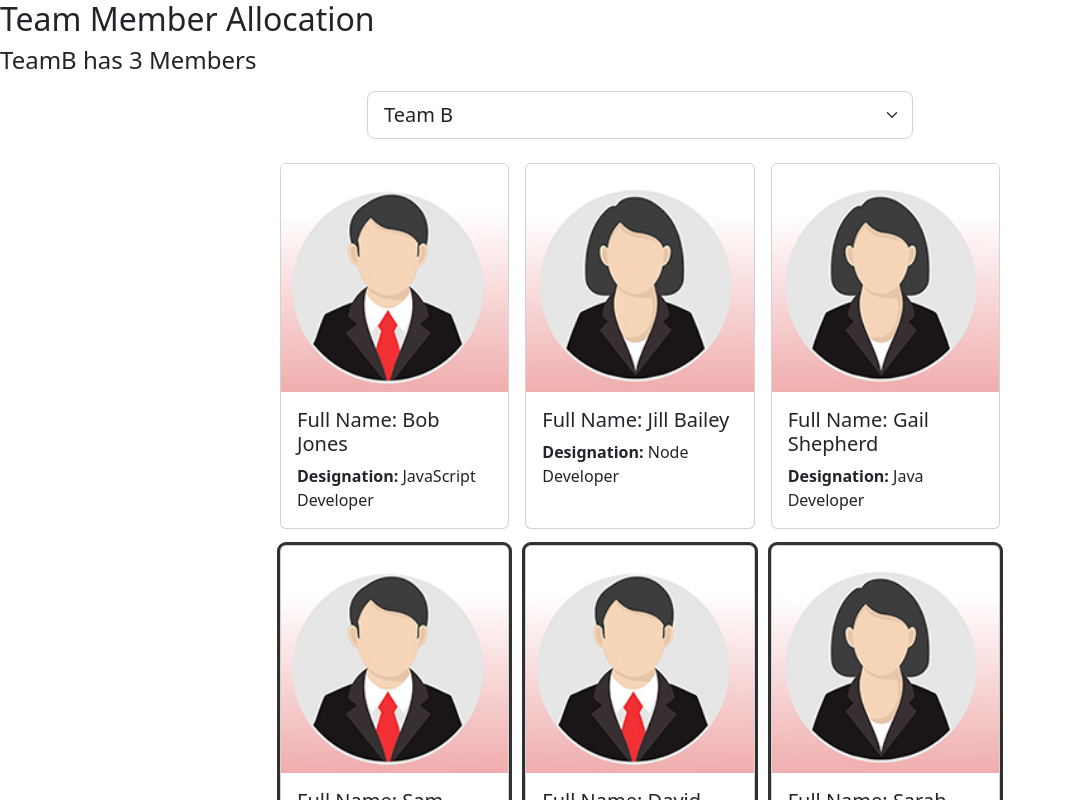
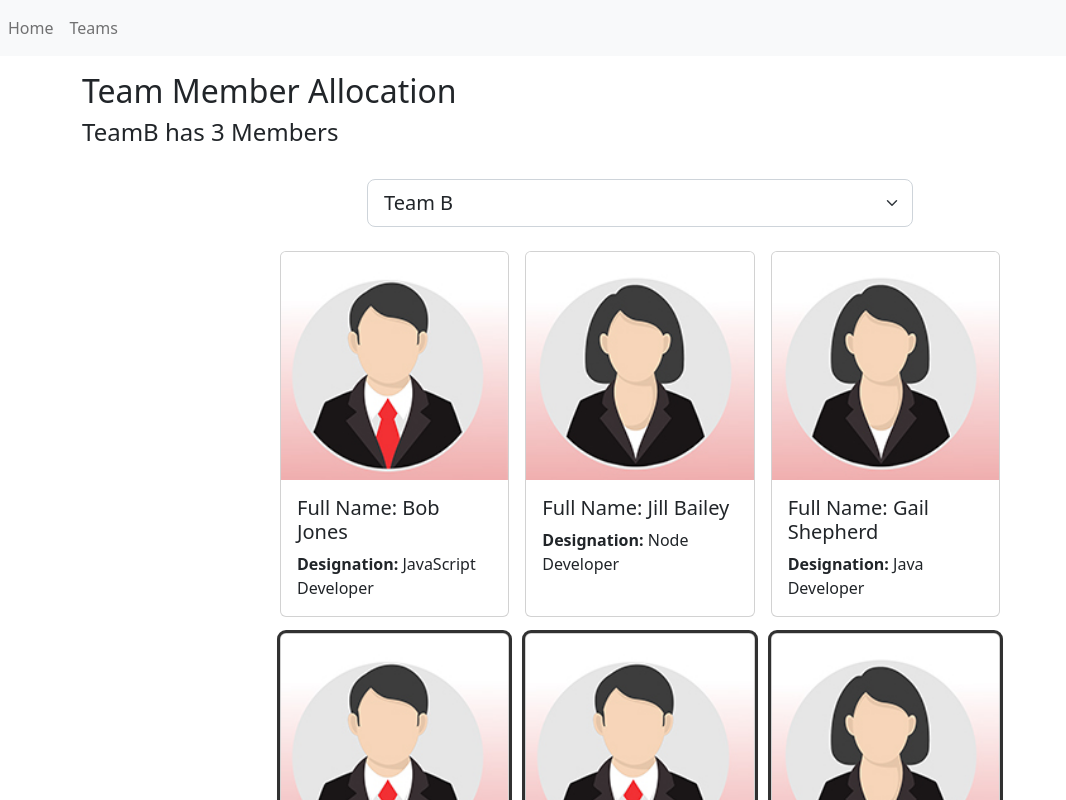
Before and after one commit to oyindamolaWbCode/ReactyJourney, a React (Create React App) app in the folder reacty/: page / in a window 1280 px wide. Shown: the top 800 px of the page, without its empty margins (0-1066 px from the left). Built offline with nearby package versions, Linux system fonts and the light colour scheme.

Commit message:
[404 page]

```diff
--- a/reacty/src/App.js
+++ b/reacty/src/App.js
@@ -6,6 +6,8 @@
 import Employees from "./components/Employees";
 import { Route, Routes } from "react-router-dom";
 import GroupedTeamMembers from "./components/GroupedMembers";
+import Nav from "./components/Nav";
+import NotFound from "./components/NotFound";
 
 const App = () => {
 
@@ -121,6 +123,7 @@
 
   return (
     <div className="content">
+      < Nav />
      < Header selectedTeam={selectedTeam}
        teamMemberCount={employees.filter((employee) => employee.teamName === selectedTeam).length}/>
 
@@ -132,6 +135,8 @@
            />} />
 
             <Route path="/GroupedTeamMembers" element={<GroupedTeamMembers />} />
+
+            <Route path="*" element={<NotFound />} />
       </Routes>
       < Footer />
     </div>
--- a/reacty/src/components/Header.js
+++ b/reacty/src/components/Header.js
@@ -1,11 +1,15 @@
-const Header = ({selectedTeam, teamMemberCount}) => {
-
-    return (
-        <header>
+const Header = ({ selectedTeam, teamMemberCount }) => {
+  return (
+    <header className="container">
+      <div className="row justify-content-center mt-3 mb-4">
+        <div className="col-8"></div>
         <h2>Team Member Allocation</h2>
-        <h4>{selectedTeam} has {teamMemberCount} Members</h4>
-        </header>
-     );
-}
+        <h4>
+          {selectedTeam} has {teamMemberCount} Members
+        </h4>
+      </div>
+    </header>
+  );
+};
 
 export default Header;
--- /dev/null
+++ b/reacty/src/components/Nav.js
@@ -0,0 +1,17 @@
+import { Link } from 'react-router-dom'
+const Nav = () => {
+    return (
+        <nav className="navbar navbar-expand-lg navbar-light bg-light">
+            <ul className="navbar-nav me-auto mb-2 mb-lg-0">
+                <li className='nav-item'>
+                    <Link className='nav-link' to="/">Home</Link>
+                </li>
+                <li className='nav-item'>
+                    <Link className='nav-link' to="/GroupedTeamMembers">Teams</Link>
+                </li>
+            </ul>
+        </nav>
+      );
+}
+
+export default Nav;
--- /dev/null
+++ b/reacty/src/components/NotFound.js
@@ -0,0 +1,12 @@
+const NotFound = () => {
+    return (
+        <header className="container">
+        <div className="row justify-content-center mt-3 mb-4">
+          <div className="col-8"></div>
+          <h1 className="text-danger">404 - Page not found</h1>
+        </div>
+      </header>
+     );
+}
+
+export default NotFound;
```
